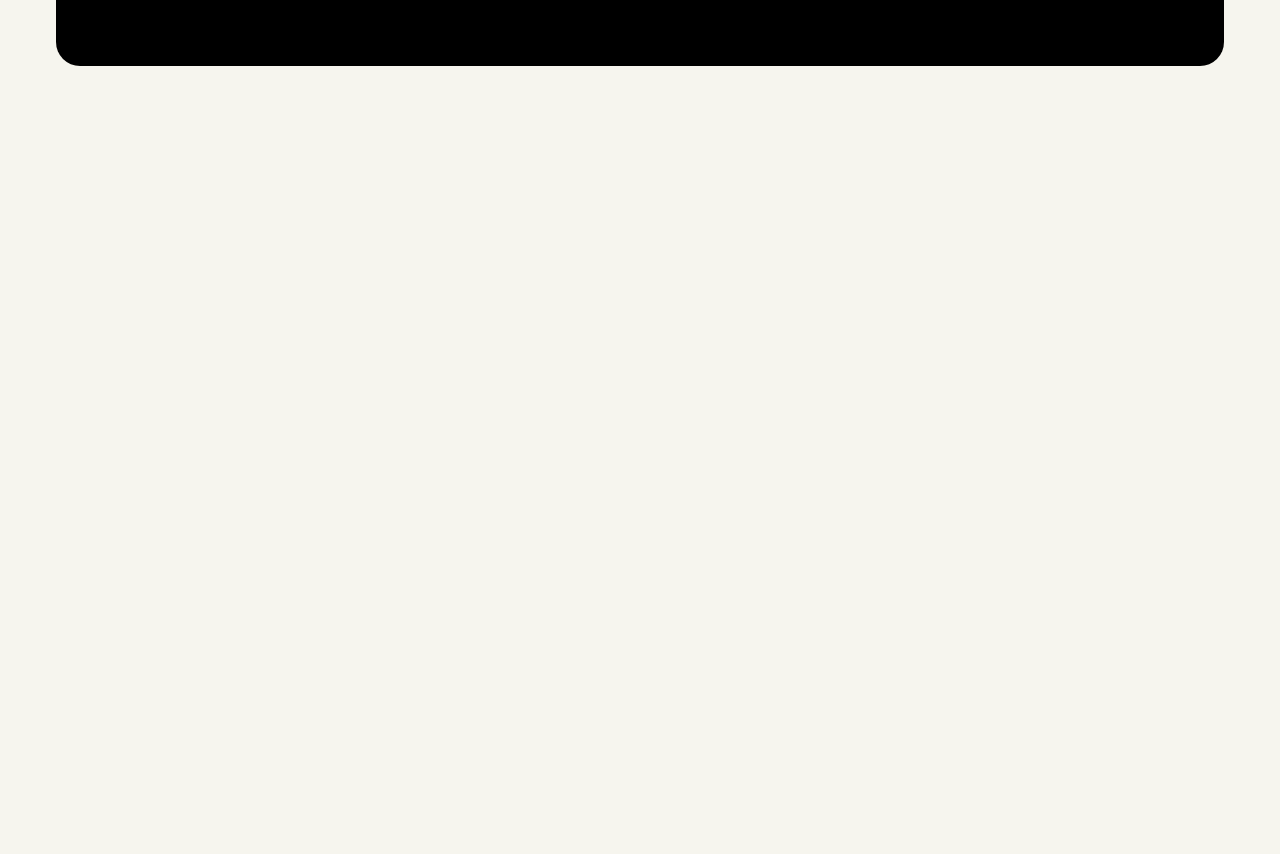
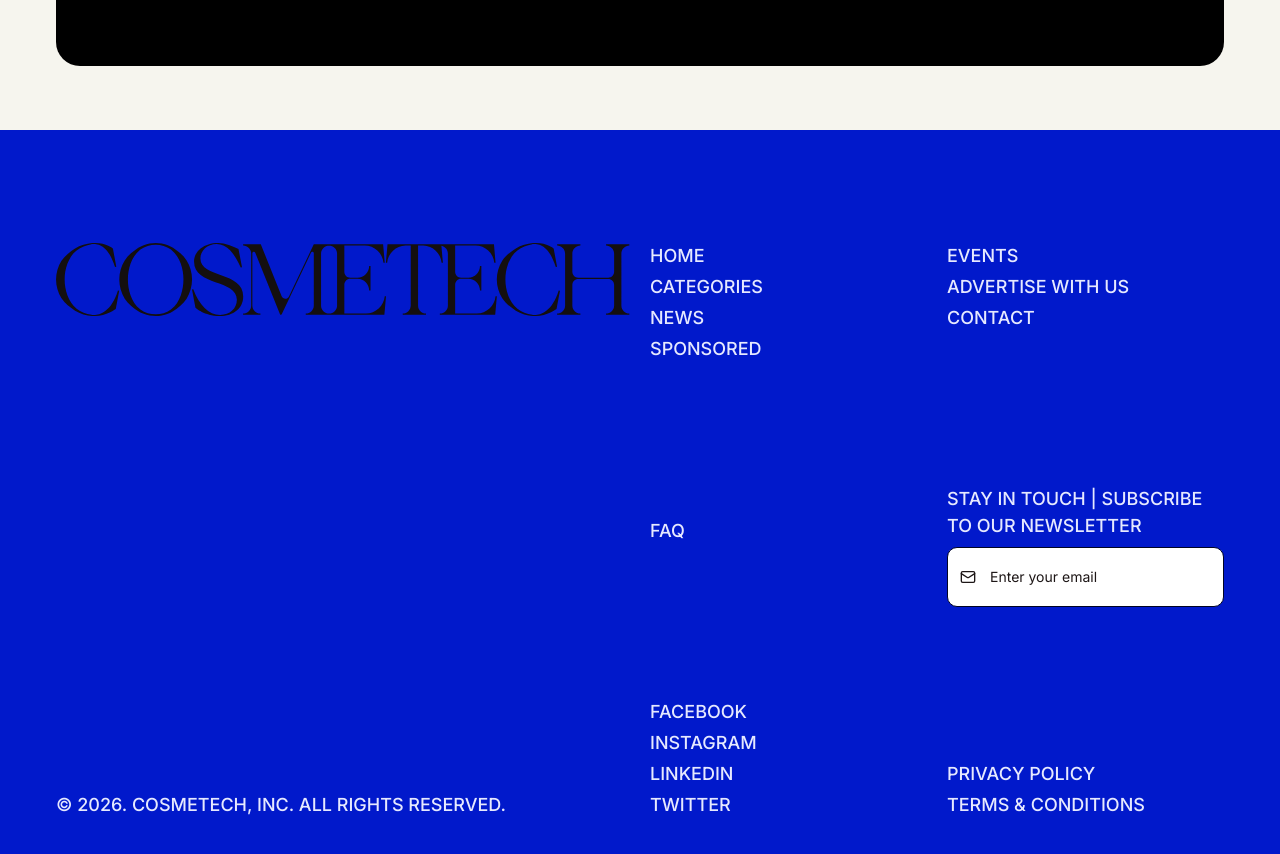
Before and after one commit to whonoahexe/cosmetech, a Next.js app: page / in a window 1280 px wide. Shown: the part 3340-4194 px from the top of the page. Before the commit the page ends 3422 px from the top, so only its background shows below. Built offline with nearby package versions, Linux system fonts and the light colour scheme; a web font is replaced by a local one.

Commit message:
feat: global footer

```diff
--- a/app/layout.tsx
+++ b/app/layout.tsx
@@ -3,6 +3,7 @@
 import "./globals.css";
 import { cn } from "@/lib/utils";
 import Navbar from "@/components/layout/navbar";
+import { Footer } from "@/components/layout/footer";
 
 const bodyFont = Inter({
   variable: "--font-body",
@@ -37,6 +38,7 @@
       >
         <Navbar />
         <div className="px-6 md:px-14 ">{children}</div>
+        <Footer />
       </body>
     </html>
   );
--- /dev/null
+++ b/components/layout/footer.tsx
@@ -0,0 +1,145 @@
+import Link from "next/link";
+import { Mail } from "lucide-react";
+import { Input } from "@/components/ui/input";
+import { InputGroup, InputGroupAddon } from "@/components/ui/input-group";
+import Image from "next/image";
+
+const NAV_LINKS = [
+  { label: "Home", href: "/" },
+  { label: "Categories", href: "/categories" },
+  { label: "News", href: "/news" },
+  { label: "Sponsored", href: "/sponsored" },
+];
+
+const SOCIAL_LINKS = [
+  { label: "Facebook", href: "https://facebook.com" },
+  { label: "Instagram", href: "https://instagram.com" },
+  { label: "LinkedIn", href: "https://linkedin.com" },
+  { label: "Twitter", href: "https://twitter.com" },
+];
+
+const COMPANY_LINKS = [
+  { label: "Events", href: "/events" },
+  { label: "Advertise With Us", href: "/advertise" },
+  { label: "Contact", href: "/contact" },
+];
+
+const LEGAL_LINKS = [
+  { label: "Privacy Policy", href: "/privacy-policy" },
+  { label: "Terms & Conditions", href: "/terms" },
+];
+
+export function Footer() {
+  return (
+    <footer className="w-full bg-primary text-primary-foreground px-6 md:px-14 py-28 mt-12">
+      {/* 8-col grid */}
+      <div className="grid grid-cols-8 gap-5 h-full min-h-144">
+        {/* Col 1–4: Brand + copyright */}
+        <div className="col-span-4 flex flex-col justify-between">
+          <Link href="/" className="select-none shrink-0">
+            <Image
+              src="/brand.svg"
+              alt="Cosmetech Logo"
+              width={640}
+              height={96}
+              className="object-contain"
+            />
+          </Link>
+          <p className="type-paragraph-large-medium">
+            © 2026. COSMETECH, INC. ALL RIGHTS RESERVED.
+          </p>
+        </div>
+
+        {/* Col 5–6: Nav links + FAQ + Socials */}
+        <div className="col-span-2 flex flex-col justify-between">
+          {/* Nav */}
+          <ul className="flex flex-col gap-1">
+            {NAV_LINKS.map((link) => (
+              <li key={link.href}>
+                <Link
+                  href={link.href}
+                  className="type-paragraph-large-medium hover:opacity-70 transition-opacity uppercase"
+                >
+                  {link.label}
+                </Link>
+              </li>
+            ))}
+          </ul>
+
+          {/* FAQ */}
+          <Link
+            href="/faq"
+            className="type-paragraph-large-medium hover:opacity-70 transition-opacity uppercase"
+          >
+            FAQ
+          </Link>
+
+          {/* Socials */}
+          <ul className="flex flex-col gap-1">
+            {SOCIAL_LINKS.map((link) => (
+              <li key={link.href}>
+                <Link
+                  href={link.href}
+                  target="_blank"
+                  rel="noopener noreferrer"
+                  className="type-paragraph-large-medium hover:opacity-70 transition-opacity uppercase"
+                >
+                  {link.label}
+                </Link>
+              </li>
+            ))}
+          </ul>
+        </div>
+
+        {/* Col 7–8: Company links, newsletter, legal */}
+        <div className="col-span-2 flex flex-col justify-between">
+          {/* Company links */}
+          <ul className="flex flex-col gap-1">
+            {COMPANY_LINKS.map((link) => (
+              <li key={link.href}>
+                <Link
+                  href={link.href}
+                  className="type-paragraph-large-medium hover:opacity-70 transition-opacity uppercase"
+                >
+                  {link.label}
+                </Link>
+              </li>
+            ))}
+          </ul>
+
+          {/* Newsletter */}
+          <div className="flex flex-col gap-2">
+            <p className="type-paragraph-large-medium uppercase">
+              Stay in touch | Subscribe to our newsletter
+            </p>
+            <InputGroup className="bg-input border-border h-15 rounded-lg">
+              <InputGroupAddon align="inline-start">
+                <Mail className="size-6 text-muted-foreground pr-2" />
+              </InputGroupAddon>
+              <Input
+                type="email"
+                placeholder="Enter your email"
+                className="bg-transparent border-0 shadow-none focus-visible:ring-0 text-foreground placeholder:text-muted-foreground"
+                aria-label="Newsletter email"
+              />
+            </InputGroup>
+          </div>
+
+          {/* Legal */}
+          <ul className="flex flex-col gap-1">
+            {LEGAL_LINKS.map((link) => (
+              <li key={link.href}>
+                <Link
+                  href={link.href}
+                  className="type-paragraph-large-medium hover:opacity-70 transition-opacity uppercase"
+                >
+                  {link.label}
+                </Link>
+              </li>
+            ))}
+          </ul>
+        </div>
+      </div>
+    </footer>
+  );
+}
--- a/components/layout/navbar.tsx
+++ b/components/layout/navbar.tsx
@@ -62,7 +62,7 @@
                 <Menu className="size-5 text-foreground" />
               </Button>
             </SheetTrigger>
-            <SheetContent side="right" className="w-72">
+            <SheetContent side="right" className="w-72" title="Desktop navigation menu">
               <nav className="flex flex-col gap-4 pt-8 px-2">
                 <p>This is a temporary navbar</p>
                 <Link
@@ -123,7 +123,7 @@
                 <Menu className="size-5" />
               </Button>
             </SheetTrigger>
-            <SheetContent side="right" className="w-72">
+            <SheetContent side="right" className="w-72" title="Mobile navigation menu">
               <nav className="flex flex-col gap-4 pt-8 px-2">
                 <Link
                   href="/"
--- a/components/ui/sheet.tsx
+++ b/components/ui/sheet.tsx
@@ -44,11 +44,27 @@
   children,
   side = "right",
   showCloseButton = true,
+  title,
   ...props
 }: React.ComponentProps<typeof SheetPrimitive.Content> & {
   side?: "top" | "right" | "bottom" | "left";
   showCloseButton?: boolean;
+  title?: string;
 }) {
+  const hasTitle = (node: React.ReactNode): boolean => {
+    return React.Children.toArray(node).some((child) => {
+      if (!React.isValidElement(child)) {
+        return false;
+      }
+
+      if (child.type === SheetTitle || child.type === SheetPrimitive.Title) {
+        return true;
+      }
+
+      return hasTitle(child.props?.children);
+    });
+  };
+
   return (
     <SheetPortal>
       <SheetOverlay />
@@ -61,6 +77,9 @@
         )}
         {...props}
       >
+        {!hasTitle(children) && (
+          <SheetPrimitive.Title className="sr-only">{title ?? "Sheet"}</SheetPrimitive.Title>
+        )}
         {children}
         {showCloseButton && (
           <SheetPrimitive.Close data-slot="sheet-close" asChild>
```
